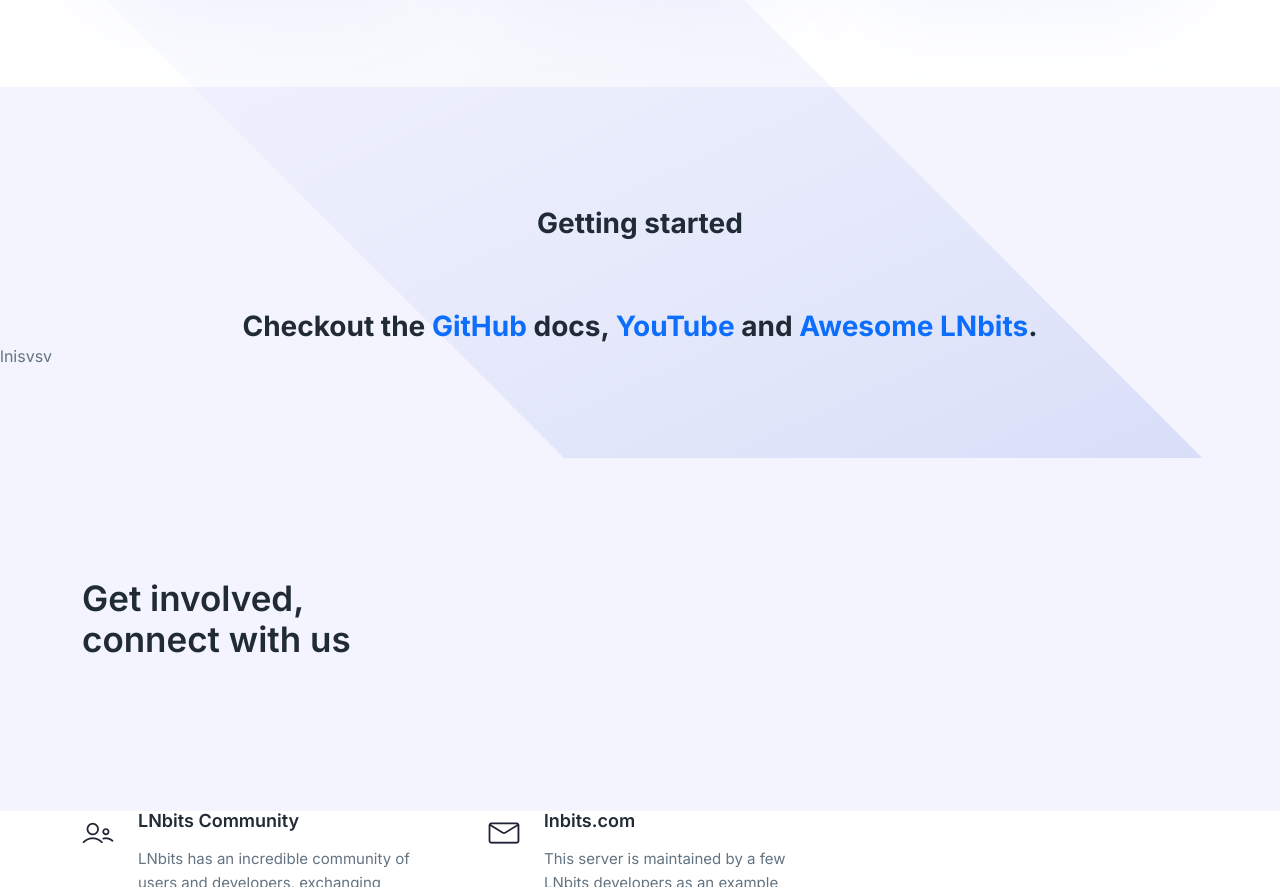
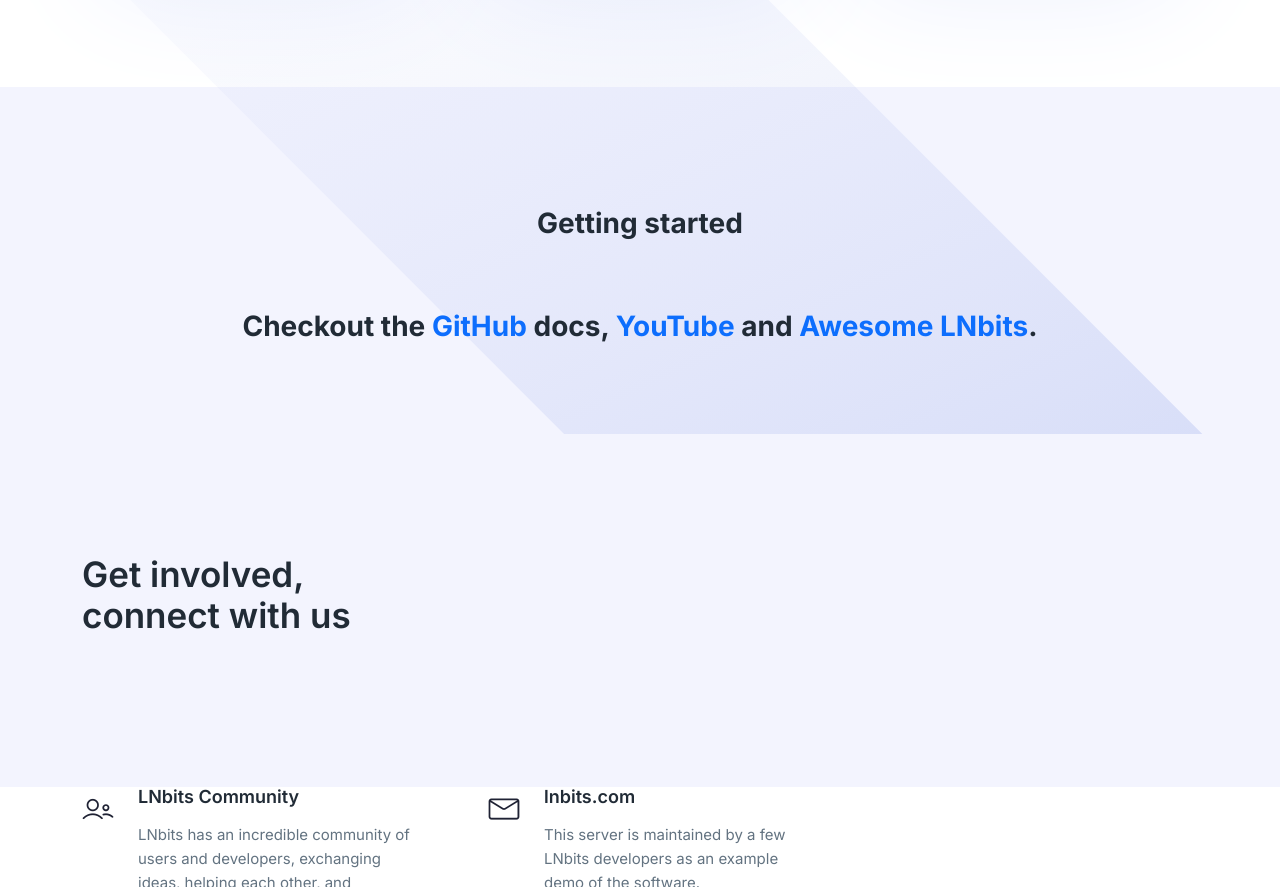
Before and after one commit to motorina0/lnbits.github.io, a plain HTML site: page index.html in a window 1280 px wide. Shown: the part 3215-4102 px from the top of the page. Drawn offline with Linux system fonts and the light colour scheme.

Commit message:
Removed random text

```diff
--- a/index.html
+++ b/index.html
@@ -422,8 +422,6 @@
             </div>
           </div>
         </div>
-
-        lnisvsv
       </div>
     </section>
     <!-- ====== FAQ End ====== -->
```
